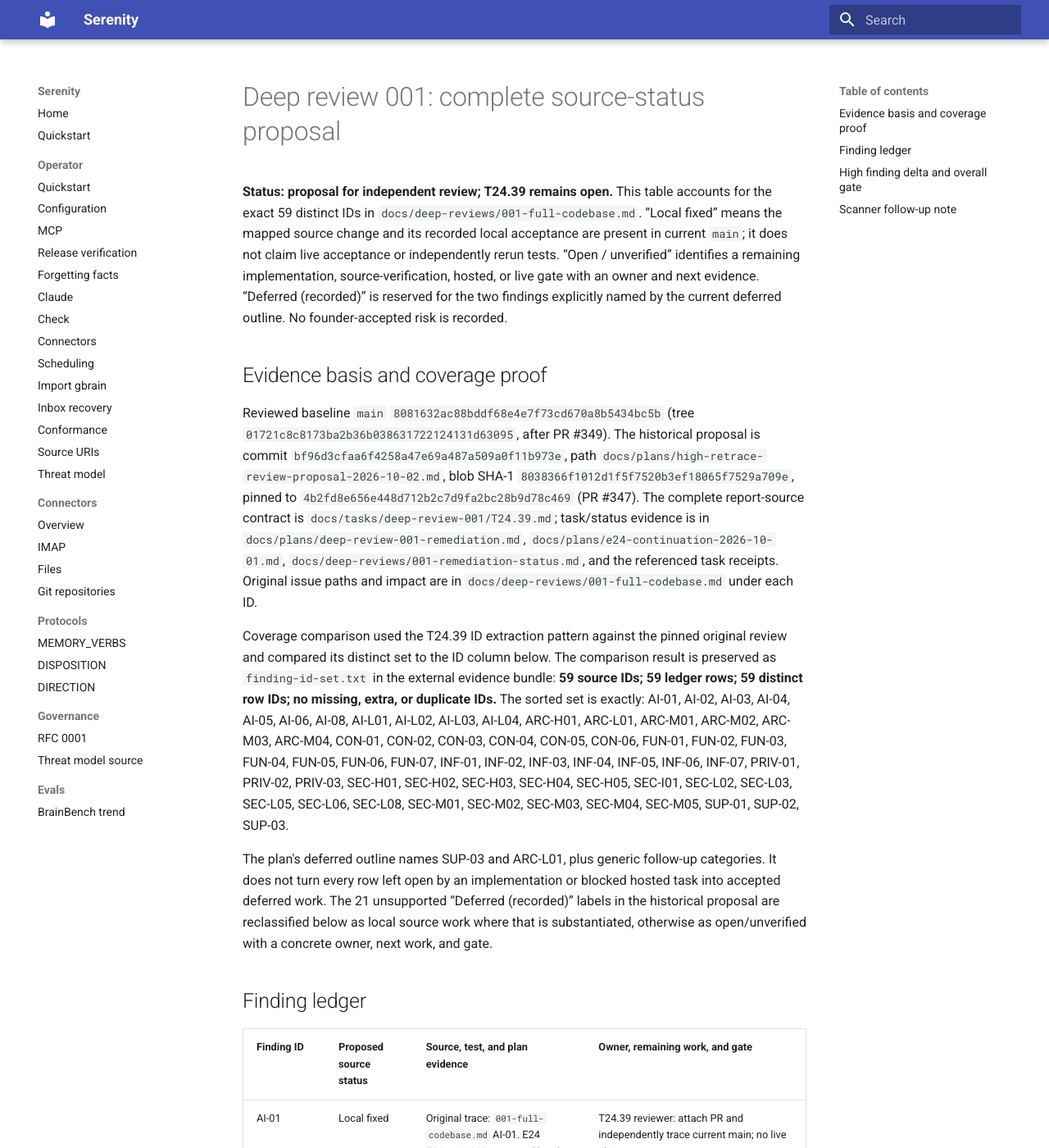
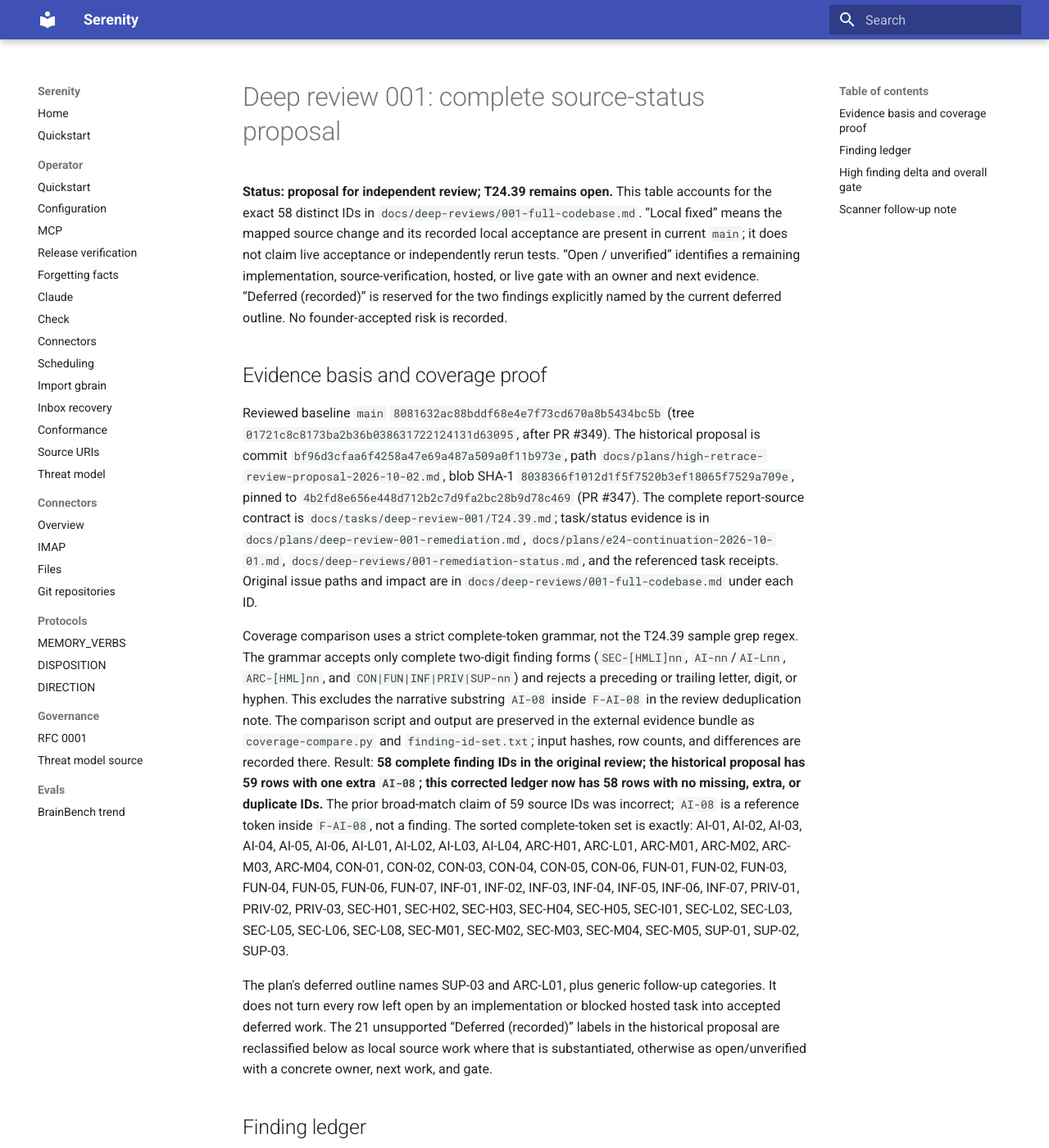
Before and after one commit to sirerun/serenity, an MkDocs documentation site: the page built from docs/plans/finding-ledger-source-proposal-2026-10-03.md, in a window 1280 px wide and 1400 px high. Shown: the whole window at 82% size. Built offline with MkDocs 1.6.1 and Material for MkDocs 9.7.7, drawn with Linux system fonts in a browser that asks for light colours; some of the changed text lies outside the part shown.

Commit message:
docs: correct finding ledger coverage provenance

```diff
--- a/docs/plans/finding-ledger-source-proposal-2026-10-03.md
+++ b/docs/plans/finding-ledger-source-proposal-2026-10-03.md
@@ -1,12 +1,12 @@
 # Deep review 001: complete source-status proposal
 
-**Status: proposal for independent review; T24.39 remains open.** This table accounts for the exact 59 distinct IDs in `docs/deep-reviews/001-full-codebase.md`. “Local fixed” means the mapped source change and its recorded local acceptance are present in current `main`; it does not claim live acceptance or independently rerun tests. “Open / unverified” identifies a remaining implementation, source-verification, hosted, or live gate with an owner and next evidence. “Deferred (recorded)” is reserved for the two findings explicitly named by the current deferred outline. No founder-accepted risk is recorded.
+**Status: proposal for independent review; T24.39 remains open.** This table accounts for the exact 58 distinct IDs in `docs/deep-reviews/001-full-codebase.md`. “Local fixed” means the mapped source change and its recorded local acceptance are present in current `main`; it does not claim live acceptance or independently rerun tests. “Open / unverified” identifies a remaining implementation, source-verification, hosted, or live gate with an owner and next evidence. “Deferred (recorded)” is reserved for the two findings explicitly named by the current deferred outline. No founder-accepted risk is recorded.
 
 ## Evidence basis and coverage proof
 
 Reviewed baseline `main` `8081632ac88bddf68e4e7f73cd670a8b5434bc5b` (tree `01721c8c8173ba2b36b038631722124131d63095`, after PR #349). The historical proposal is commit `bf96d3cfaa6f4258a47e69a487a509a0f11b973e`, path `docs/plans/high-retrace-review-proposal-2026-10-02.md`, blob SHA-1 `8038366f1012d1f5f7520b3ef18065f7529a709e`, pinned to `4b2fd8e656e448d712b2c7d9fa2bc28b9d78c469` (PR #347). The complete report-source contract is `docs/tasks/deep-review-001/T24.39.md`; task/status evidence is in `docs/plans/deep-review-001-remediation.md`, `docs/plans/e24-continuation-2026-10-01.md`, `docs/deep-reviews/001-remediation-status.md`, and the referenced task receipts. Original issue paths and impact are in `docs/deep-reviews/001-full-codebase.md` under each ID.
 
-Coverage comparison used the T24.39 ID extraction pattern against the pinned original review and compared its distinct set to the ID column below. The comparison result is preserved as `finding-id-set.txt` in the external evidence bundle: **59 source IDs; 59 ledger rows; 59 distinct row IDs; no missing, extra, or duplicate IDs.** The sorted set is exactly: AI-01, AI-02, AI-03, AI-04, AI-05, AI-06, AI-08, AI-L01, AI-L02, AI-L03, AI-L04, ARC-H01, ARC-L01, ARC-M01, ARC-M02, ARC-M03, ARC-M04, CON-01, CON-02, CON-03, CON-04, CON-05, CON-06, FUN-01, FUN-02, FUN-03, FUN-04, FUN-05, FUN-06, FUN-07, INF-01, INF-02, INF-03, INF-04, INF-05, INF-06, INF-07, PRIV-01, PRIV-02, PRIV-03, SEC-H01, SEC-H02, SEC-H03, SEC-H04, SEC-H05, SEC-I01, SEC-L02, SEC-L03, SEC-L05, SEC-L06, SEC-L08, SEC-M01, SEC-M02, SEC-M03, SEC-M04, SEC-M05, SUP-01, SUP-02, SUP-03.
+Coverage comparison uses a strict complete-token grammar, not the T24.39 sample grep regex. The grammar accepts only complete two-digit finding forms (`SEC-[HMLI]nn`, `AI-nn`/`AI-Lnn`, `ARC-[HML]nn`, and `CON|FUN|INF|PRIV|SUP-nn`) and rejects a preceding or trailing letter, digit, or hyphen. This excludes the narrative substring `AI-08` inside `F-AI-08` in the review deduplication note. The comparison script and output are preserved in the external evidence bundle as `coverage-compare.py` and `finding-id-set.txt`; input hashes, row counts, and differences are recorded there. Result: **58 complete finding IDs in the original review; the historical proposal has 59 rows with one extra `AI-08`; this corrected ledger now has 58 rows with no missing, extra, or duplicate IDs.** The prior broad-match claim of 59 source IDs was incorrect; `AI-08` is a reference token inside `F-AI-08`, not a finding. The sorted complete-token set is exactly: AI-01, AI-02, AI-03, AI-04, AI-05, AI-06, AI-L01, AI-L02, AI-L03, AI-L04, ARC-H01, ARC-L01, ARC-M01, ARC-M02, ARC-M03, ARC-M04, CON-01, CON-02, CON-03, CON-04, CON-05, CON-06, FUN-01, FUN-02, FUN-03, FUN-04, FUN-05, FUN-06, FUN-07, INF-01, INF-02, INF-03, INF-04, INF-05, INF-06, INF-07, PRIV-01, PRIV-02, PRIV-03, SEC-H01, SEC-H02, SEC-H03, SEC-H04, SEC-H05, SEC-I01, SEC-L02, SEC-L03, SEC-L05, SEC-L06, SEC-L08, SEC-M01, SEC-M02, SEC-M03, SEC-M04, SEC-M05, SUP-01, SUP-02, SUP-03.
 
 The plan's deferred outline names SUP-03 and ARC-L01, plus generic follow-up categories. It does not turn every row left open by an implementation or blocked hosted task into accepted deferred work. The 21 unsupported “Deferred (recorded)” labels in the historical proposal are reclassified below as local source work where that is substantiated, otherwise as open/unverified with a concrete owner, next work, and gate.
 
@@ -85,4 +84,4 @@ T24.39 acceptance still requires every final status and PR reference in the shar
 
 ## Scanner follow-up note
 
-After this proposal was committed, the coordinator reported that the corrected T24.30 scanner candidate `c161` independently passed all nine controls and the root 18-package race, vet, lint, and gofmt. This is coordinator-provided follow-up, not an independent review by this report. The candidate has not merged and is not part of pinned current `main` `8081632`; T24.30 remains an open landing/acceptance gate. The earlier exact-48 literal misses and their hold remain part of the history and must not be erased from the handoff.
+After this proposal was committed, the coordinator reported candidate `c161` independently passed all nine controls and the root 18-package race, vet, lint, and gofmt. The coordinator later reported PR #350 landed at `a89adca37e82c1a1fa7eba6e5ade6efabe09781`, tree `c263359927638a4e69b5d5e92a16f40e3fd58f40`. This later event does not rewrite the source pin above: all row classifications and traces remain a review of main `8081632`. Treat PR #350 as later landed-source evidence; the exact T24.30 task acceptance and an updated SEC-H05 current-main assessment remain for coordinator refresh. The earlier exact-48 literal misses and their hold remain part of the history and must not be erased from the handoff.
```
Also changed, not shown: other parts of docs/plans/finding-ledger-source-proposal-2026-10-03.md (+0 -1 lines).
